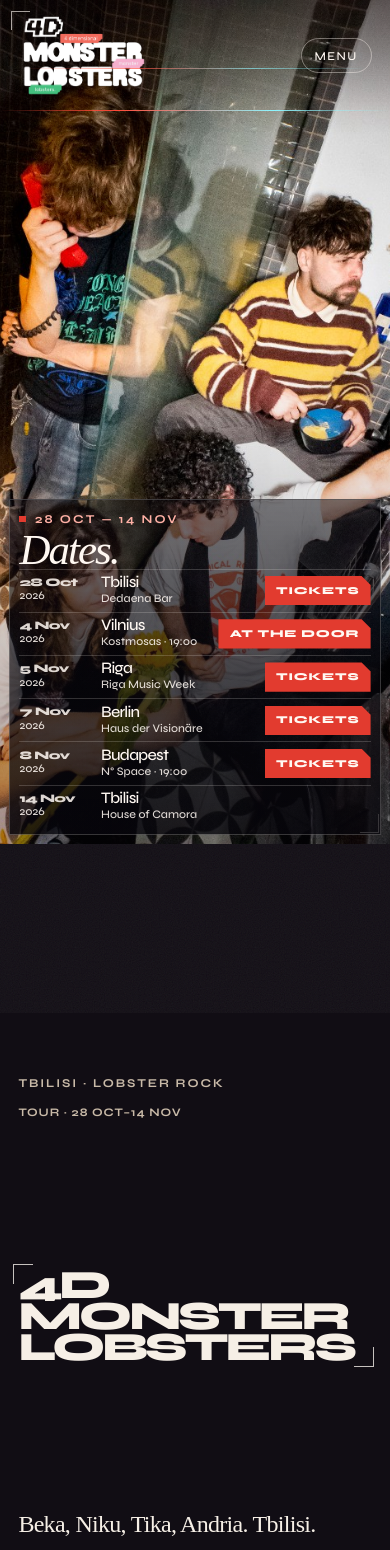
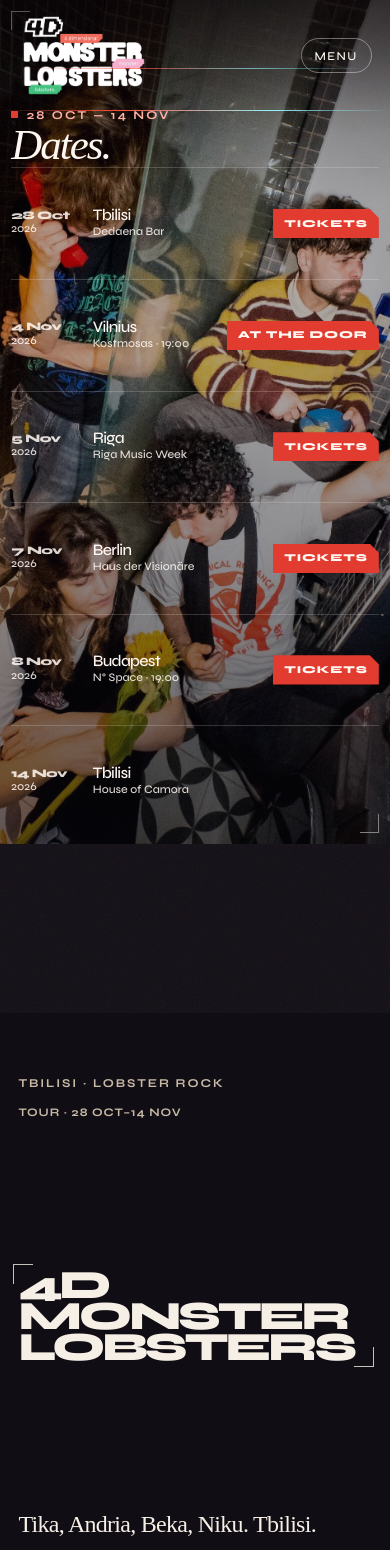
Before and after one commit to bekatev/monsterlobsters, a React (Vite) app: page / in a window 390 px wide. Shown: the top 1550 px of the page. Built offline with nearby package versions, Linux system fonts and the light colour scheme; a web font is replaced by a local one.

Commit message:
Stretch the phone tour dates, open Optics on the main photo, and shuffle the Enter names.

```diff
--- a/src/components/Hero.jsx
+++ b/src/components/Hero.jsx
@@ -1,10 +1,22 @@
+import { useState } from "react"
 import { motion } from "framer-motion"
 import { scrollToId } from "../hooks"
 
 const LINES = ["4D", "MONSTER", "LOBSTERS"]
+const NAMES = ["Beka", "Niku", "Tika", "Andria"]
 const ease = [0.16, 1, 0.3, 1]
 
+function shuffle(list) {
+  const next = [...list]
+  for (let i = next.length - 1; i > 0; i -= 1) {
+    const j = Math.floor(Math.random() * (i + 1))
+    ;[next[i], next[j]] = [next[j], next[i]]
+  }
+  return next
+}
+
 export default function Hero() {
+  const [names] = useState(() => shuffle(NAMES))
   return (
     <section className="hero future-hero" id="top">
       <h1 className="sr-only">4D Monster Lobsters</h1>
@@ -28,7 +40,7 @@ export default function Hero() {
         ))}
       </div>
       <div className="hero-foot">
-        <p className="serif text-2xl md:text-4xl leading-none m-0">Beka, Niku, Tika, Andria. Tbilisi.</p>
+        <p className="serif text-2xl md:text-4xl leading-none m-0">{names.join(", ")}. Tbilisi.</p>
         <div className="scroll-cue">
           <i />
           Descend
--- a/src/components/Signal.jsx
+++ b/src/components/Signal.jsx
@@ -6,6 +6,7 @@ import ScrollReel from "./ScrollReel"
 const FILMS = VIDEOS.slice(0, 4)
 
 const FRAMES = [
+  { src: "/photos/phone.jpg", alt: "The band photographed from above in a tiled room, one holding a sunflower." },
   { src: "/photos/red-couch.jpg", alt: "The band around a red sofa in front of gold curtains." },
   { src: "/photos/egg.jpg", alt: "Members of the band on a mustard sofa under a fried-egg sculpture." },
   { src: "/photos/festival.jpg", alt: "A guitarist playing to a packed outdoor crowd." },
--- a/src/index.css
+++ b/src/index.css
@@ -1443,23 +1443,33 @@ html[data-night="true"] .cursor-ring {
   }
   .tour-layout {
     position: absolute;
-    left: 0.55rem;
-    right: 0.55rem;
-    bottom: 0.55rem;
+    inset: 0;
     z-index: 3;
+    display: flex;
+    flex-direction: column;
     width: auto;
     margin: 0;
-    padding: 0.65rem 0.6rem 0.4rem;
-    background: linear-gradient(180deg, rgba(7, 6, 12, 0.5), rgba(7, 6, 12, 0.78));
-    border: 1px solid rgba(255, 248, 242, 0.2);
+    padding: 6.6rem 0.7rem 0.45rem;
+    background: linear-gradient(180deg, rgba(7, 6, 12, 0.5) 0%, rgba(7, 6, 12, 0.3) 24%, rgba(7, 6, 12, 0.42) 100%);
+    border: 0;
+  }
+  .tour-intro {
+    flex: none;
   }
   .tour-list {
-    margin-top: 0.15rem;
+    flex: 1;
+    display: flex;
+    flex-direction: column;
+    justify-content: space-between;
+    min-height: 0;
+    margin-top: 0.35rem;
   }
   .tour-row {
+    flex: 1;
     grid-template-columns: 4.4rem minmax(0, 1fr) auto;
+    align-items: center;
     margin-top: 0;
-    padding: 0.28rem 0;
+    padding: 0.15rem 0;
     border-top: 1px solid rgba(255, 248, 242, 0.18);
     background: transparent;
   }
```
